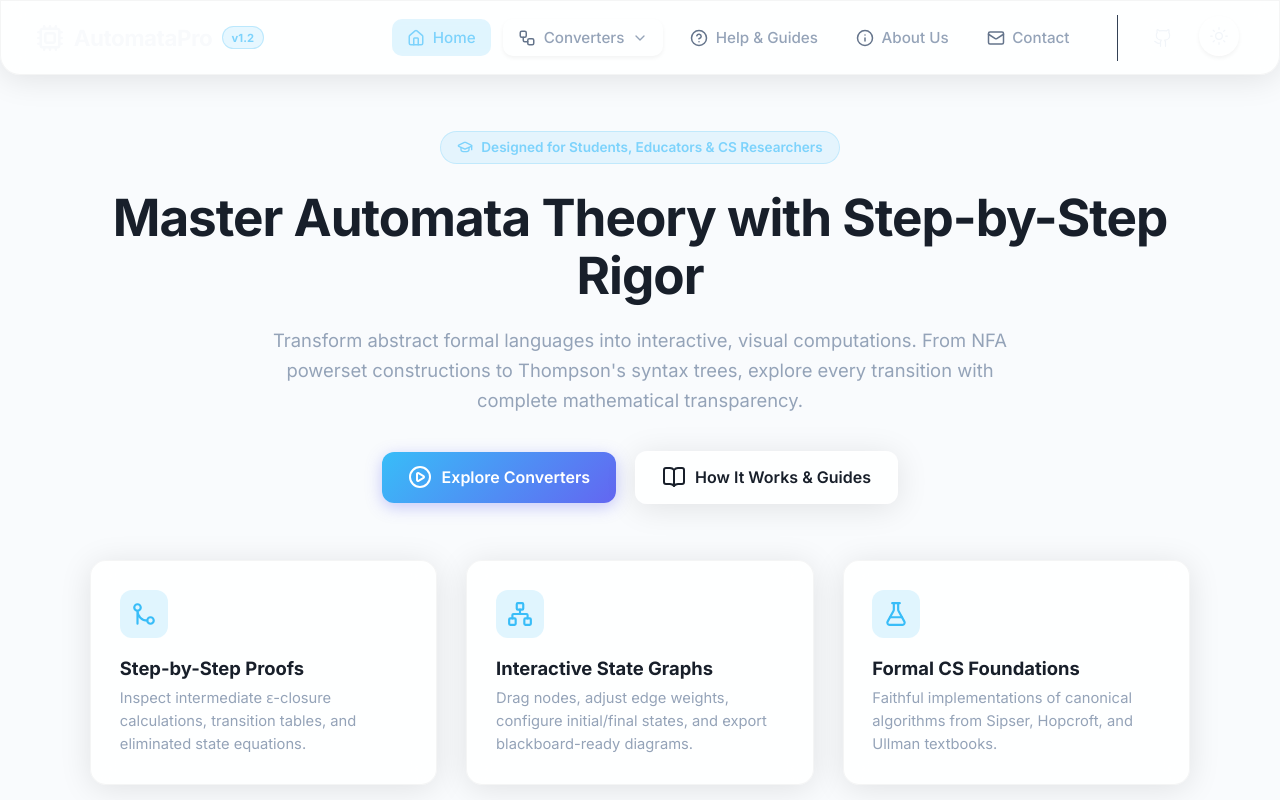
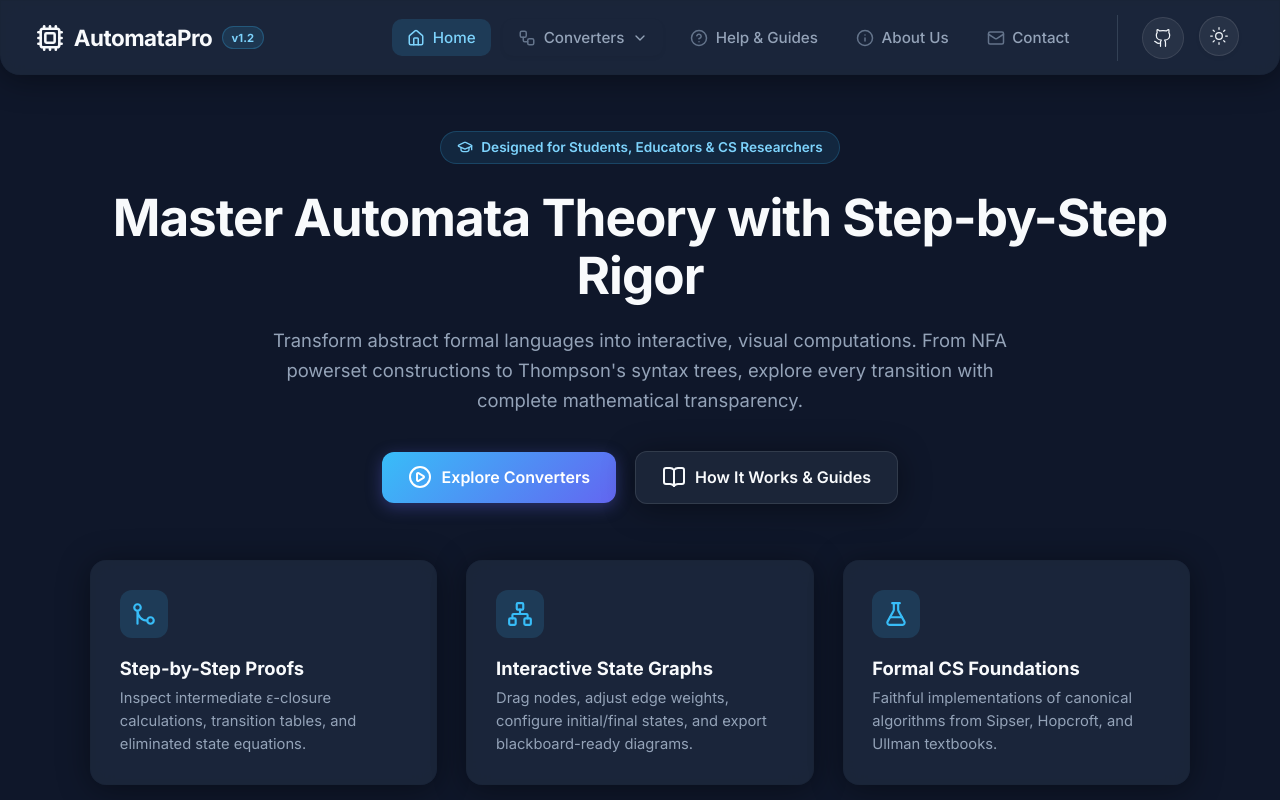
Before and after one commit to Husrocks/Automata-Converter, a plain HTML site: page index.html in a window 1280 px wide. Both pictures are taken after a click on the button "Toggle light and dark theme". Shown: the top 800 px of the page. Drawn offline with nearby package versions, Linux system fonts and the light colour scheme.

Commit message:
Fix dark mode visibility and update Instagram link

```diff
--- a/js/components.js
+++ b/js/components.js
@@ -220,7 +220,7 @@
             <div class="footer-socials">
               <a href="https://github.com/Husrocks" target="_blank" rel="noopener noreferrer" aria-label="GitHub"><svg xmlns="http://www.w3.org/2000/svg" width="20" height="20" viewBox="0 0 24 24" fill="none" stroke="currentColor" stroke-width="2" stroke-linecap="round" stroke-linejoin="round" class="lucide lucide-github"><path d="M15 22v-4a4.8 4.8 0 0 0-1-3.5c3 0 6-2 6-5.5.08-1.25-.27-2.48-1-3.5.28-1.15.28-2.35 0-3.5 0 0-1 0-3 1.5-2.64-.5-5.36-.5-8 0C6 2 5 2 5 2c-.3 1.15-.3 2.35 0 3.5A5.403 5.403 0 0 0 4 9c0 3.5 3 5.5 6 5.5-.39.49-.68 1.05-.85 1.65-.17.6-.22 1.23-.15 1.85v4"/><path d="M9 18c-4.51 2-5-2-7-2"/></svg></a>
               <a href="https://www.linkedin.com/in/hussnain-bashir/" target="_blank" rel="noopener noreferrer" aria-label="LinkedIn"><svg xmlns="http://www.w3.org/2000/svg" width="20" height="20" viewBox="0 0 24 24" fill="none" stroke="currentColor" stroke-width="2" stroke-linecap="round" stroke-linejoin="round" class="lucide lucide-linkedin"><path d="M16 8a6 6 0 0 1 6 6v7h-4v-7a2 2 0 0 0-2-2 2 2 0 0 0-2 2v7h-4v-7a6 6 0 0 1 6-6z"/><rect width="4" height="12" x="2" y="9"/><circle cx="4" cy="4" r="2"/></svg></a>
-              <a href="https://www.instagram.com/imhussnain.001/" target="_blank" rel="noopener noreferrer" aria-label="Instagram"><svg xmlns="http://www.w3.org/2000/svg" width="20" height="20" viewBox="0 0 24 24" fill="none" stroke="currentColor" stroke-width="2" stroke-linecap="round" stroke-linejoin="round" class="lucide lucide-instagram"><rect width="20" height="20" x="2" y="2" rx="5" ry="5"/><path d="M16.11 7.5v-.01"/><path d="M12 15a3 3 0 1 0 0-6 3 3 0 0 0 0 6z"/></svg></a>
+              <a href="https://www.instagram.com/imhussnain_/" target="_blank" rel="noopener noreferrer" aria-label="Instagram"><svg xmlns="http://www.w3.org/2000/svg" width="20" height="20" viewBox="0 0 24 24" fill="none" stroke="currentColor" stroke-width="2" stroke-linecap="round" stroke-linejoin="round" class="lucide lucide-instagram"><rect width="20" height="20" x="2" y="2" rx="5" ry="5"/><path d="M16.11 7.5v-.01"/><path d="M12 15a3 3 0 1 0 0-6 3 3 0 0 0 0 6z"/></svg></a>
             </div>
           </div>
         </div>
--- a/styles.css
+++ b/styles.css
@@ -304,6 +304,12 @@ body {
   font-family: 'Poppins', 'Inter', 'Segoe UI', sans-serif;
   margin: 0;
 }
+body.dark {
+  --bg: #0f172a;
+  --card-bg: rgba(30, 41, 59, 0.85);
+  --text: #f8fafc;
+  --shadow: 0 4px 32px 0 rgba(0,0,0,0.40);
+}
 .glass {
   background: var(--card-bg);
   backdrop-filter: blur(12px) saturate(180%);
```
